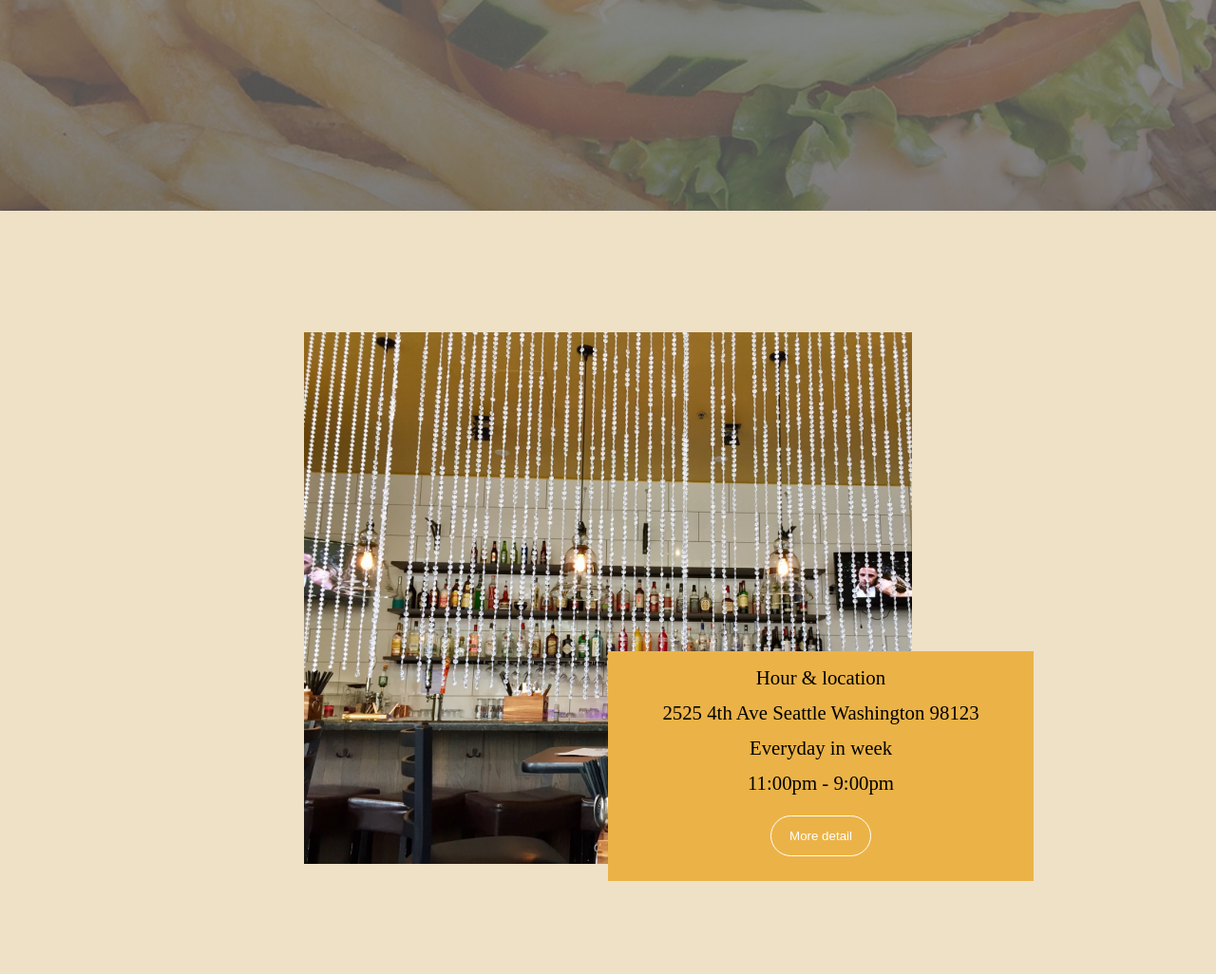
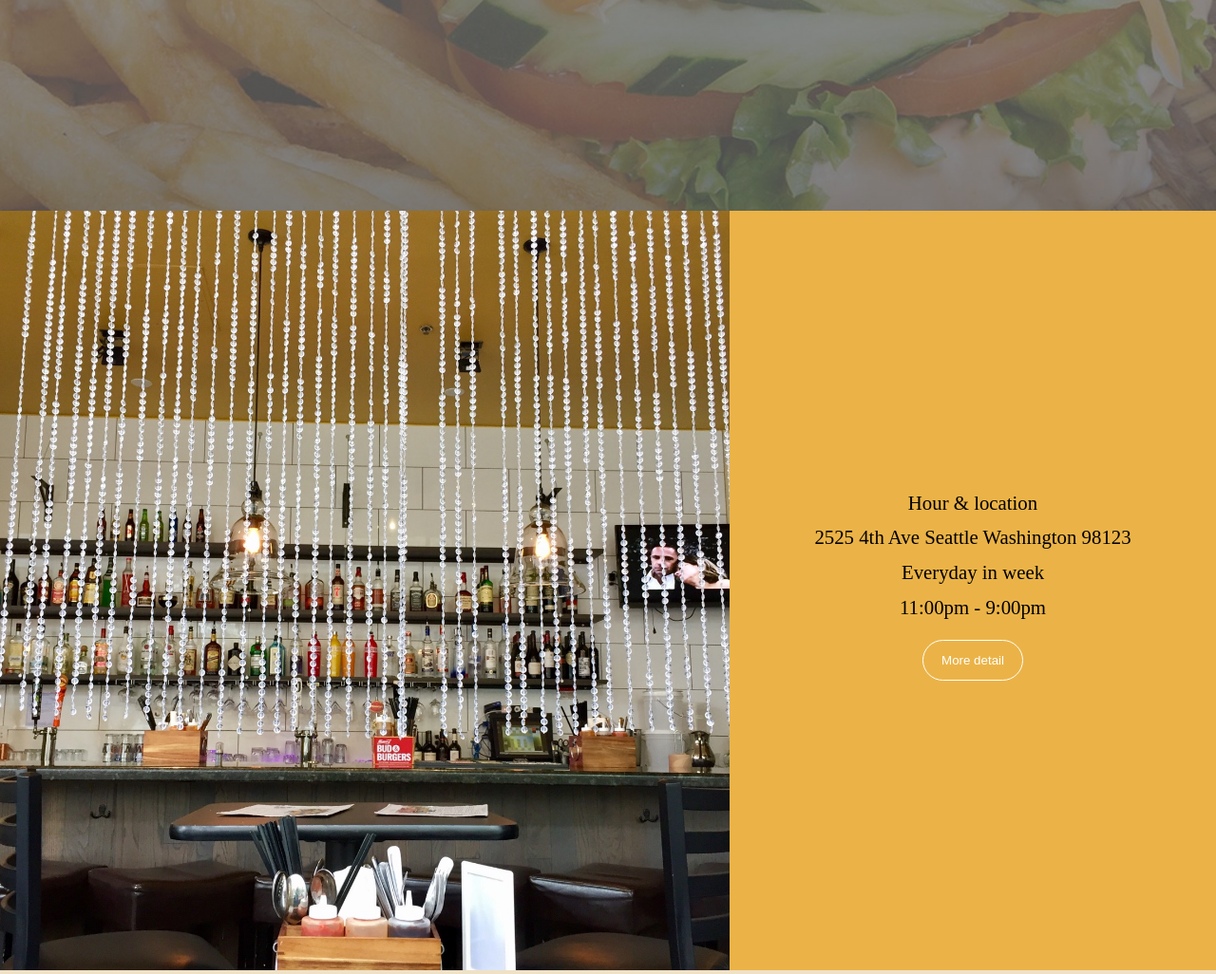
Before and after one commit to donggo-git/restaurant-project, a PHP site: page /restaurantProject.html in a window 1280 px wide. Shown: the part 578-1604 px from the top of the page at 95% size. Run offline with PHP 8.4, Linux system fonts and the light colour scheme; some libraries are stand-ins or nearby versions; some web fonts are replaced.

Commit message:
change style for about-us

```diff
--- a/restaurantProject.css
+++ b/restaurantProject.css
@@ -65,33 +65,40 @@ nav a{
 #about-us{
     height: auto;
     width: 100%;
-    padding: 3rem 0;
+
+    display: flex;
+    margin: 0;
+    align-items: flex-start;
+    padding-bottom: 5rem;
 }
 .about-us{
-    height: 50vh;
-    width: 50%;
+    height: 100vh;
+    width: 60%;
     background-image: url('25505732_EpqyVn0kCFhIEayhCc0y-P4P0jr6cRkHDZEGmKT9wPA.jpg');
     background-size: cover;
+    background-attachment: fixed;
+    object-fit: center;
+    background-size: cover;
+    background-repeat: no-repeat;
     justify-content: center;
     align-items: center;
-    margin: 10vh auto;
-    padding: 10vh 0;
+    background-position: center;
+
     position: relative;
 
 }
 .hour-location{
-    position: absolute;
-    top: 60%;
-    left: 50%;
-    height: auto;
-    width: 70%;
+
+
+    height: 100vh;
+    width: 40%;
     background-color: #EBB347;
     display: flex;
     flex-direction: column;
     justify-content: center;
     align-items: center;
     font-size: 1.3rem;
-    padding: 10px 0;
+
 }
 .hour-location p{
     margin: 0.4rem 0;
@@ -212,6 +219,7 @@ i{
     z-index: -1;
     opacity: 0.5;
     transition: all 0.2s;
+    object-fit: cover;
 }
 .menu-items{
     margin: 0.4rem 0;
--- a/restaurantProject.html
+++ b/restaurantProject.html
@@ -46,13 +46,14 @@
     <main>
         <section id="about-us">
             <div class="about-us">
+
+            </div>
             <div class=" hour-location">
                 <p class="hour-location-title">Hour & location</p>
                 <p>2525 4th Ave Seattle Washington 98123</p>
                 <p>Everyday in week</p>
                 <p>11:00pm - 9:00pm</p>
                 <button href="tel:+12063065818">More detail</button>
-                </div>
             </div>
         </section>
         <section id='menus'>
```
Lines whose indentation alone changed are shown as unchanged.
